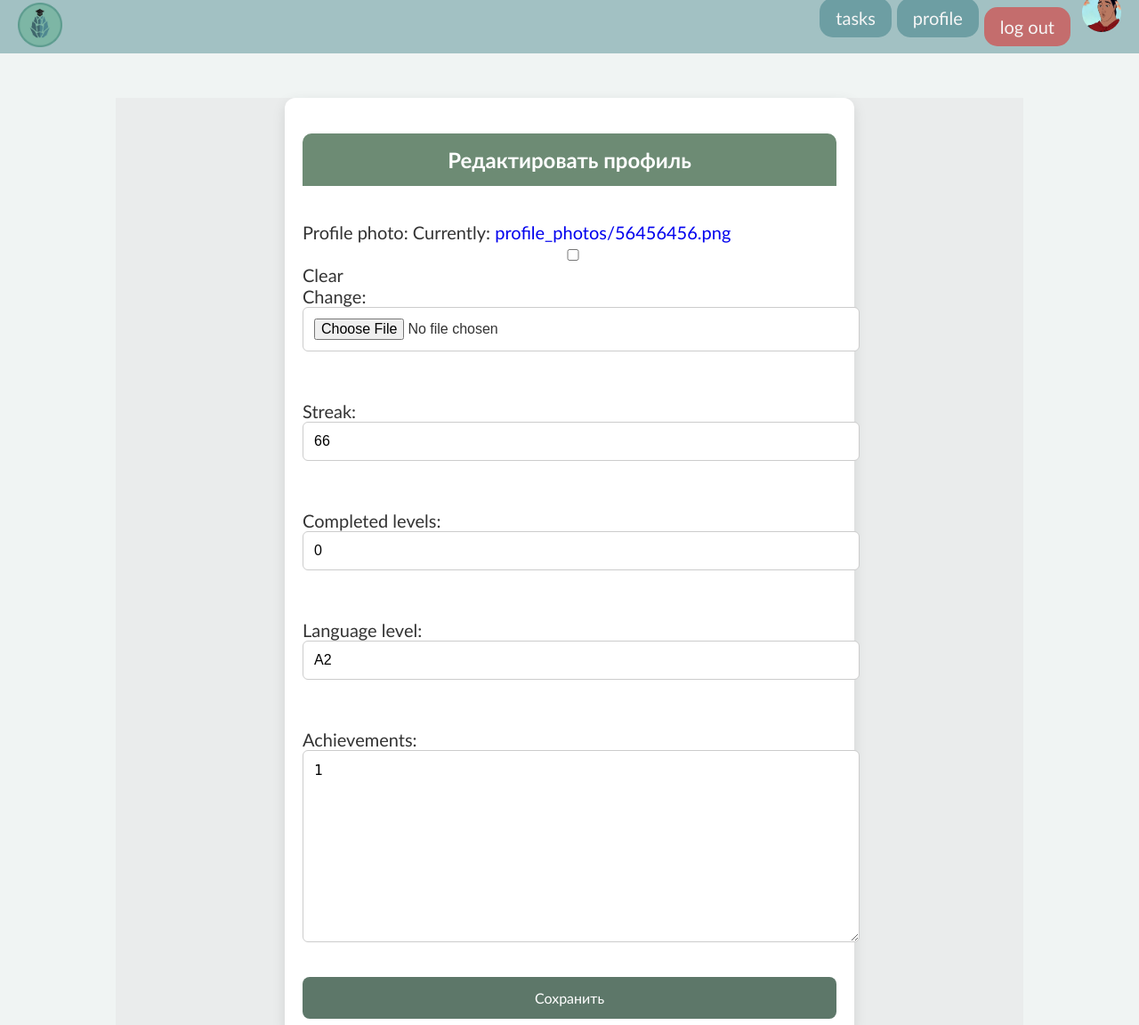
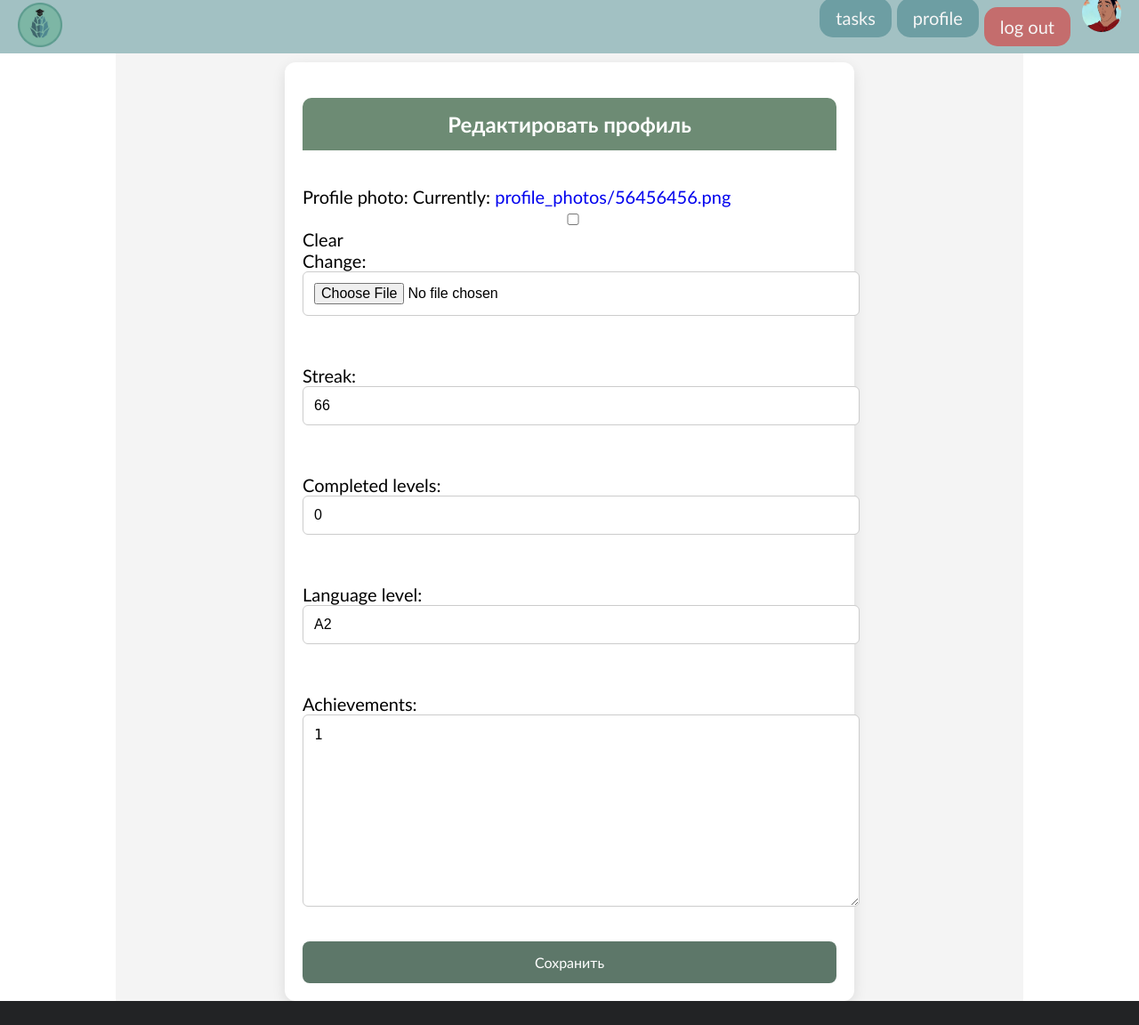
Before and after one commit to suhariky/lingvista, a Django app: page /profile/edit/ in a window 1280 px wide. Shown: the top 1152 px of the page at 89% size. Run offline with Django 5.2, Linux system fonts and the light colour scheme; a user stored in the database is signed in; data comes from the database, SQL or seed files in the repository.

Commit message:
small fixes

```diff
--- a/lingvista/lingvista_web/static/css/accountedit_page.css
+++ b/lingvista/lingvista_web/static/css/accountedit_page.css
@@ -1,14 +1,6 @@
-body {
-    font-family: Arial, sans-serif;
-    background-color: #f0f4f3;
-    color: #333;
-    margin: 0;
-    padding: 0;
-}
-
 .container {
     max-width: 600px;
-    margin: 50px auto;
+    margin: 0px auto;
     padding: 20px;
     background: #ffffff;
     border-radius: 12px;
@@ -66,3 +58,7 @@ input:focus, textarea:focus, select:focus {
         padding: 15px;
     }
 }
+
+main {
+    padding-top: 10px;
+}
--- a/lingvista/lingvista_web/static/css/base.css
+++ b/lingvista/lingvista_web/static/css/base.css
@@ -6,7 +6,7 @@ main {
     min-height: 90vh;
 }
 
-p, a, h1, h2, h3, li, button, strong, span {
+p, a, h1, h2, h3, li, button, strong, span, label {
     text-decoration: none;
     font-size: 20px;
     font-family: 'Gill Sans', 'Gill Sans MT', Calibri, 'Trebuchet MS', sans-serif; /* временный шрифт */
--- a/lingvista/lingvista_web/templates/html/pages/account_page.html
+++ b/lingvista/lingvista_web/templates/html/pages/account_page.html
@@ -39,13 +39,13 @@
         {% for progress in task_progress %}
             <div class="task-progress-item">
                 <div class="task-item">
-                    <strong>Урок:</strong> {{ progress.level }}-{{ progress.lesson }}
+                    <label><strong>Урок:</strong> {{ progress.level }}-{{ progress.lesson }}</label>
                 </div>
                 <div class="status-item">
-                    <strong>Статус:</strong> {% if progress.result == 100 %}✔ {% else %}✖ {% endif %} {{ progress.result }}%
+                    <label><strong>Статус:</strong> {% if progress.result == 100 %}✔ {% else %}✖ {% endif %} {{ progress.result }}%</label>
                 </div>
                 <div class="date-item">
-                    <strong>Дата выполнения:</strong> {% if progress.date_completed %}{{ progress.date_completed|date:"d.m.Y H:i" }}{% else %}-{% endif %}
+                    <label><strong>Дата выполнения:</strong> {% if progress.date_completed %}{{ progress.date_completed|date:"d.m.Y H:i" }}{% else %}-{% endif %}</label>
                 </div>
             </div>
         {% empty %}
--- a/lingvista/lingvista_web/templates/html/pages/accountedit_page.html
+++ b/lingvista/lingvista_web/templates/html/pages/accountedit_page.html
@@ -1,10 +1,7 @@
 {% extends 'html/pages/base.html' %}
 {% block title %}Редактировать профиль{% endblock %}
-{% block extra_css %}
 {% load static %}
-
-  <link rel="stylesheet" href="{% static 'css/accountedit_page.css' %}">
-{% endblock %}
+{% block extra_css %}<link rel="stylesheet" href="{% static 'css/accountedit_page.css' %}">{% endblock %}
 
 {% block content %}
   <div class="container">
```
